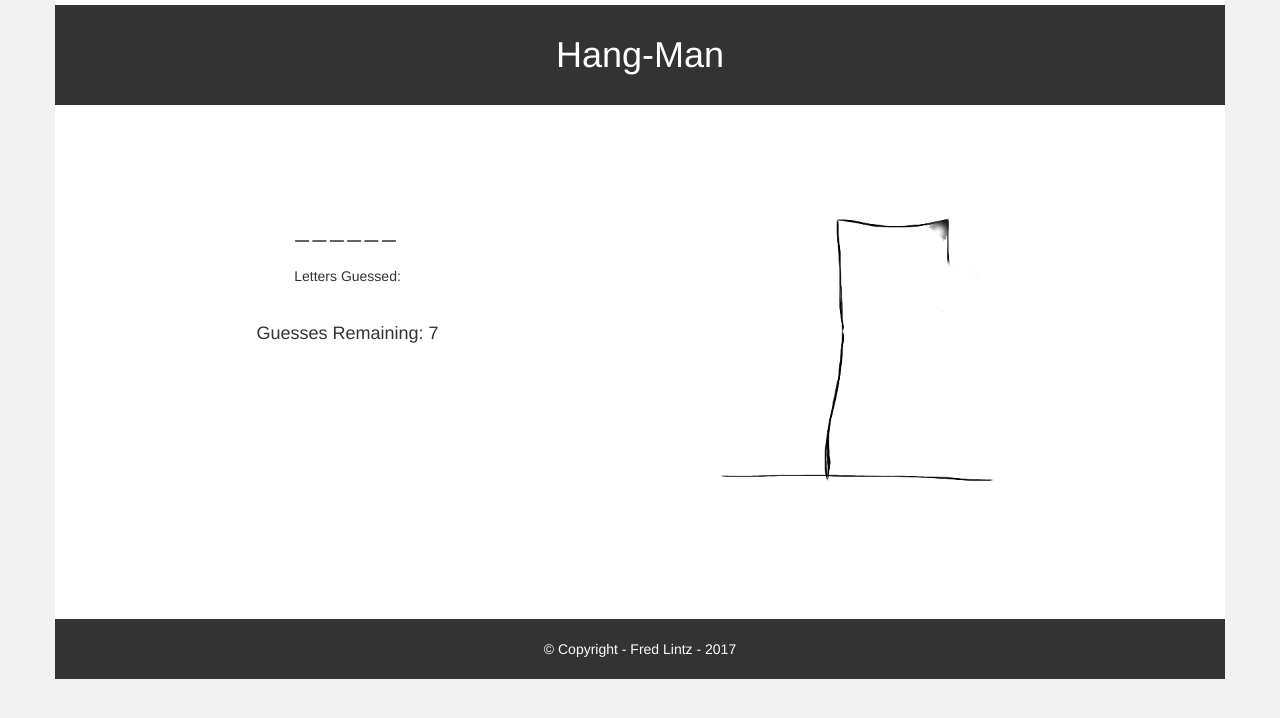
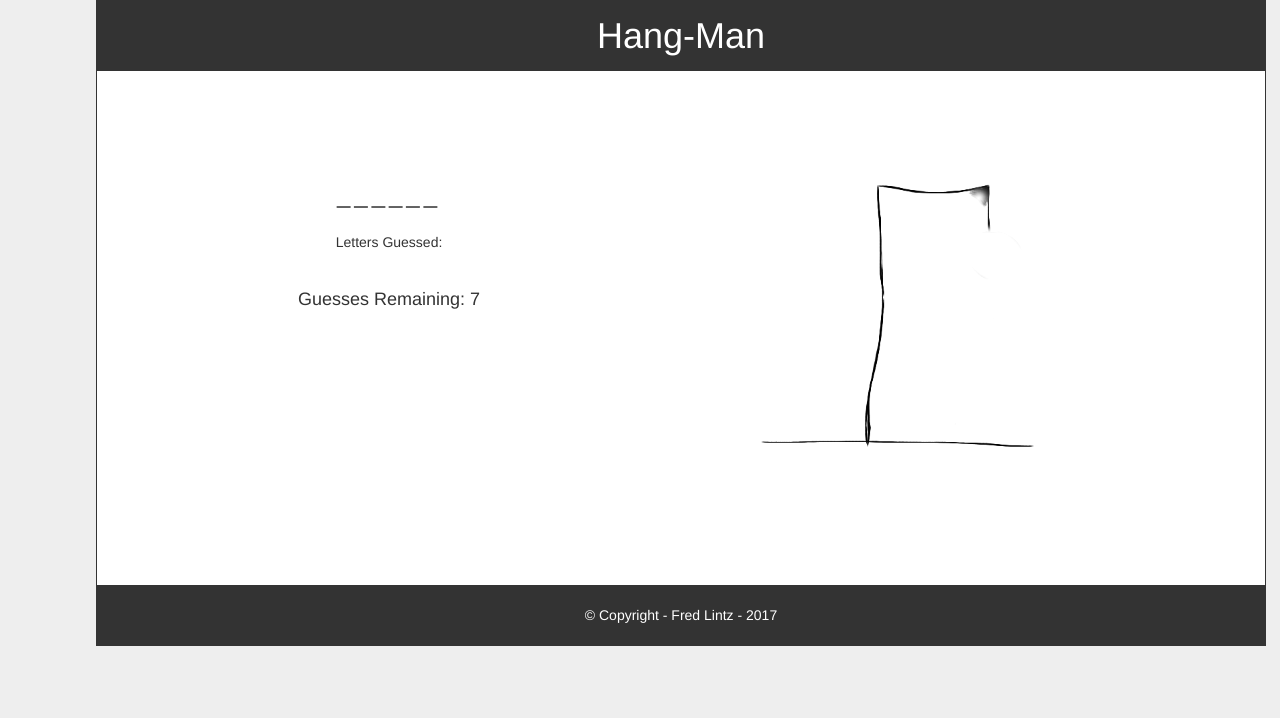
Before and after one commit to fredlintz5/hangman-game, a plain HTML site: page index.html in a window 1280 px wide. Drawn offline with nearby package versions, Linux system fonts and the light colour scheme.

Commit message:
changed css a bit

```diff
--- a/assets/css/style.css
+++ b/assets/css/style.css
@@ -1,21 +1,26 @@
 body {
-	background: #F1F1F1;
+	width: 85%;
+	margin: auto;
+	background: #EEEEEE;
 }
 
 .container {
+	/*margin: 5% 0 5% 0;*/
+	/*height: auto;*/
+    /*padding-bottom: 50px;*/
+    border: 1px solid #333;
 	text-align: center;
 	background: #fff;
 }
 
 #header {
 	background: #333;
-	height: 100px;
+	height: 70px;
 	color: white;
-	margin-top: 5px;
 }
 
 #header h1 {
-	line-height: 100px;
+	line-height: 70px;
 	margin: 0px;
 }
 
```
